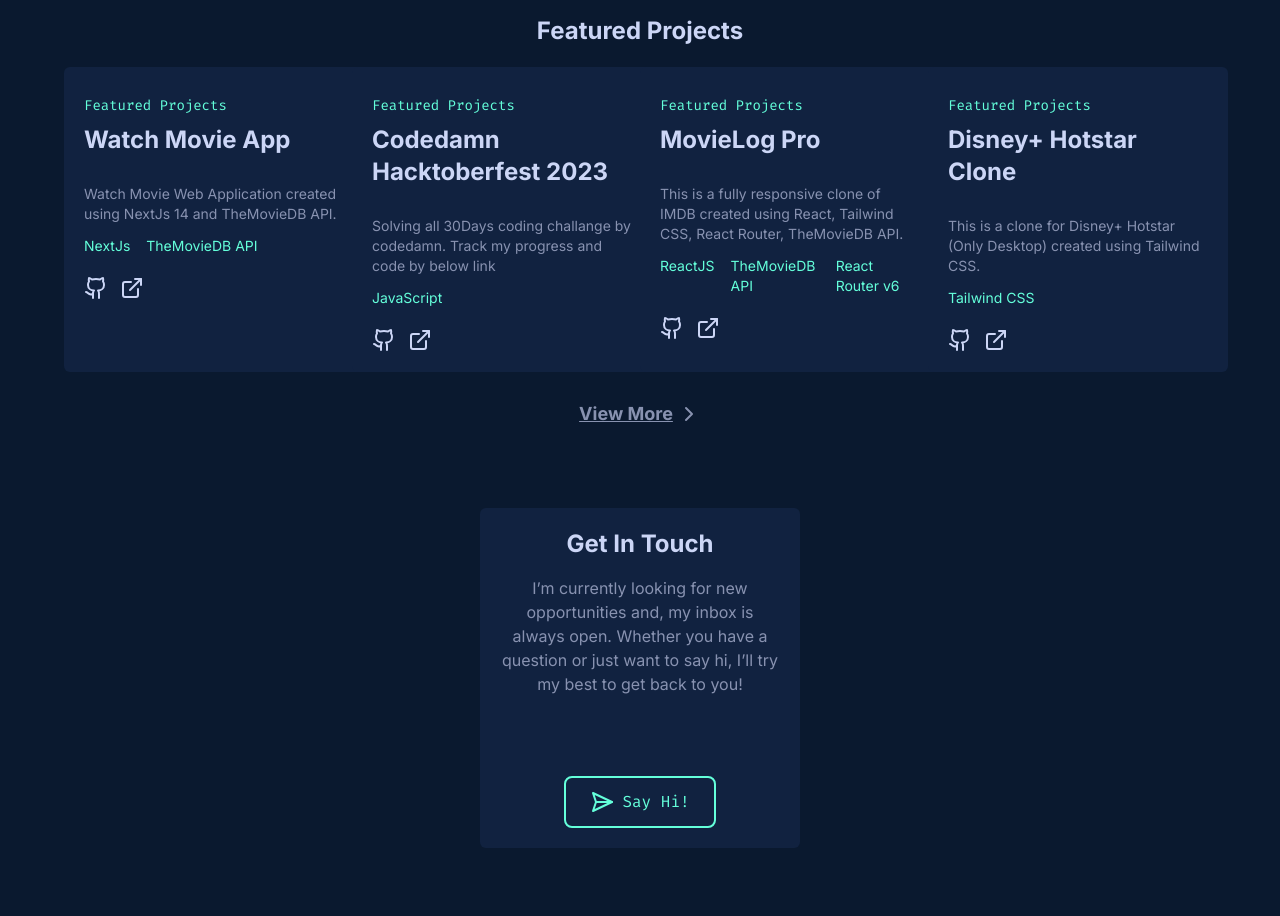
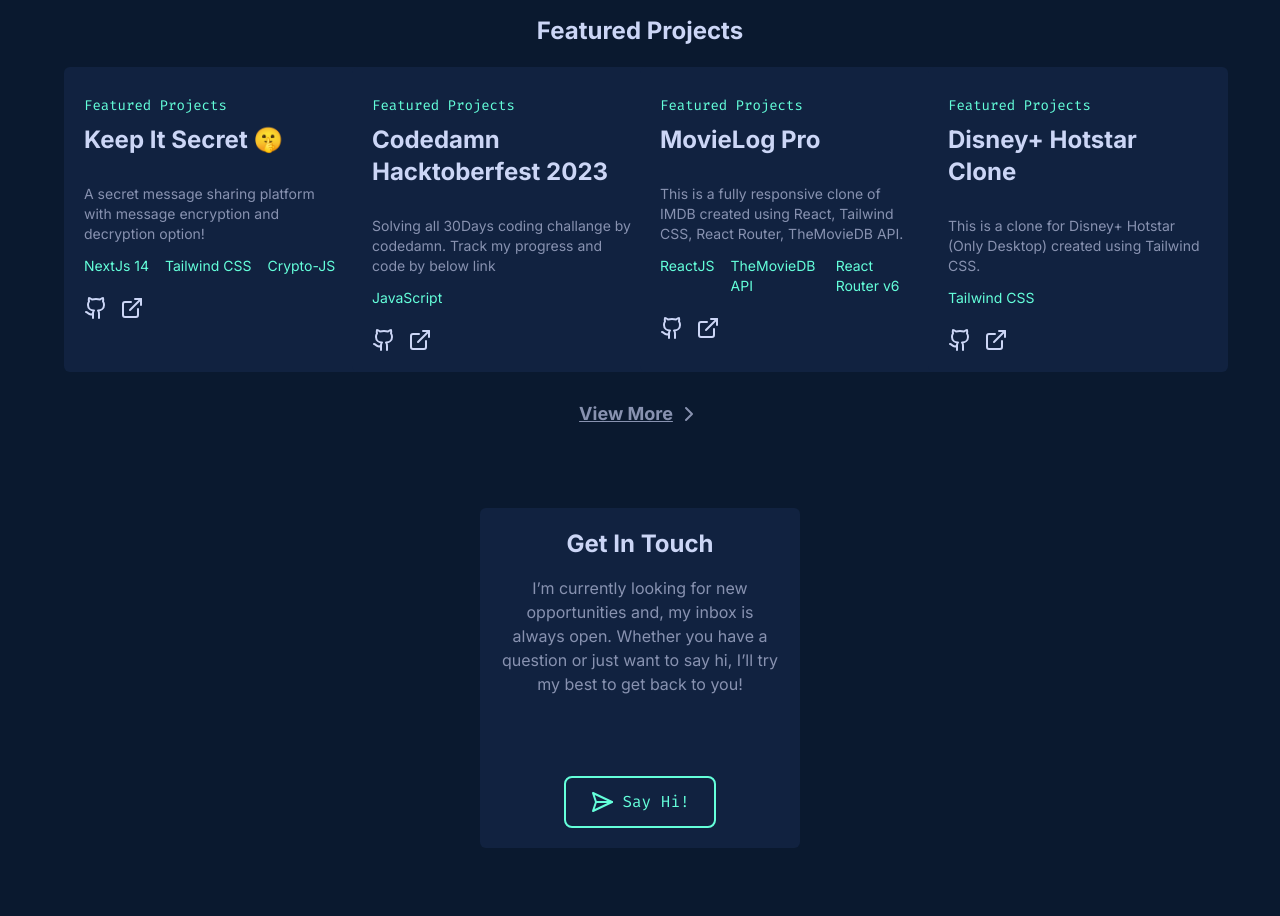
Before and after one commit to 0mkarBhosale07/portfolio, a Next.js app: page / in a window 1280 px wide. Shown: the part 1380-2296 px from the top of the page. Built offline with nearby package versions, Linux system fonts and the light colour scheme.

Commit message:
Add keep it secret project

```diff
--- a/src/data/featured.js
+++ b/src/data/featured.js
@@ -1,10 +1,10 @@
 export const FeaturedProjectData =[{
-    title: "Watch Movie App",
-    para: "Watch Movie Web Application created using NextJs 14 and TheMovieDB API.",
-    img: "https://media.discordapp.net/attachments/1066265844167999488/1170719342023950376/Home-screen.jpg?ex=655a105a&is=65479b5a&hm=f3c64adf7ac67b9cb4e9d6c55477a8bd0bbb54895ff36b6d65380f61fd5f28dc&=&width=1231&height=876",
-    tech:["NextJs", "TheMovieDB API"],
-    link: "https://watch-app-three.vercel.app/",
-    github:"/",
+    title: "Keep It Secret 🤫",
+    para: "A secret message sharing platform with message encryption and decryption option!",
+    img: "/",
+    tech:["NextJs 14", "Tailwind CSS","Crypto-JS"],
+    link: "https://keep-it-secret.vercel.app/",
+    github:"https://github.com/0mkarBhosale07/keep-it-secret",
   },
   {
     title: "Codedamn Hacktoberfest 2023",
```
